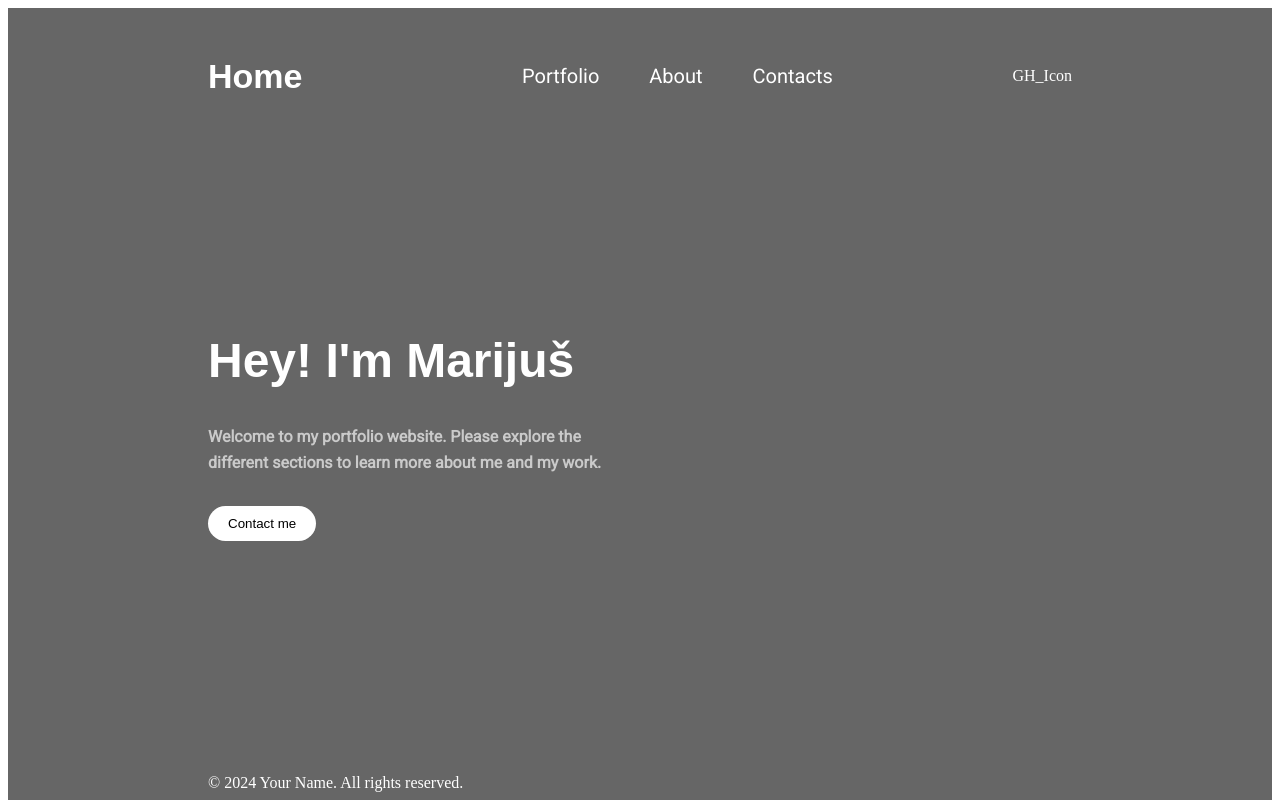
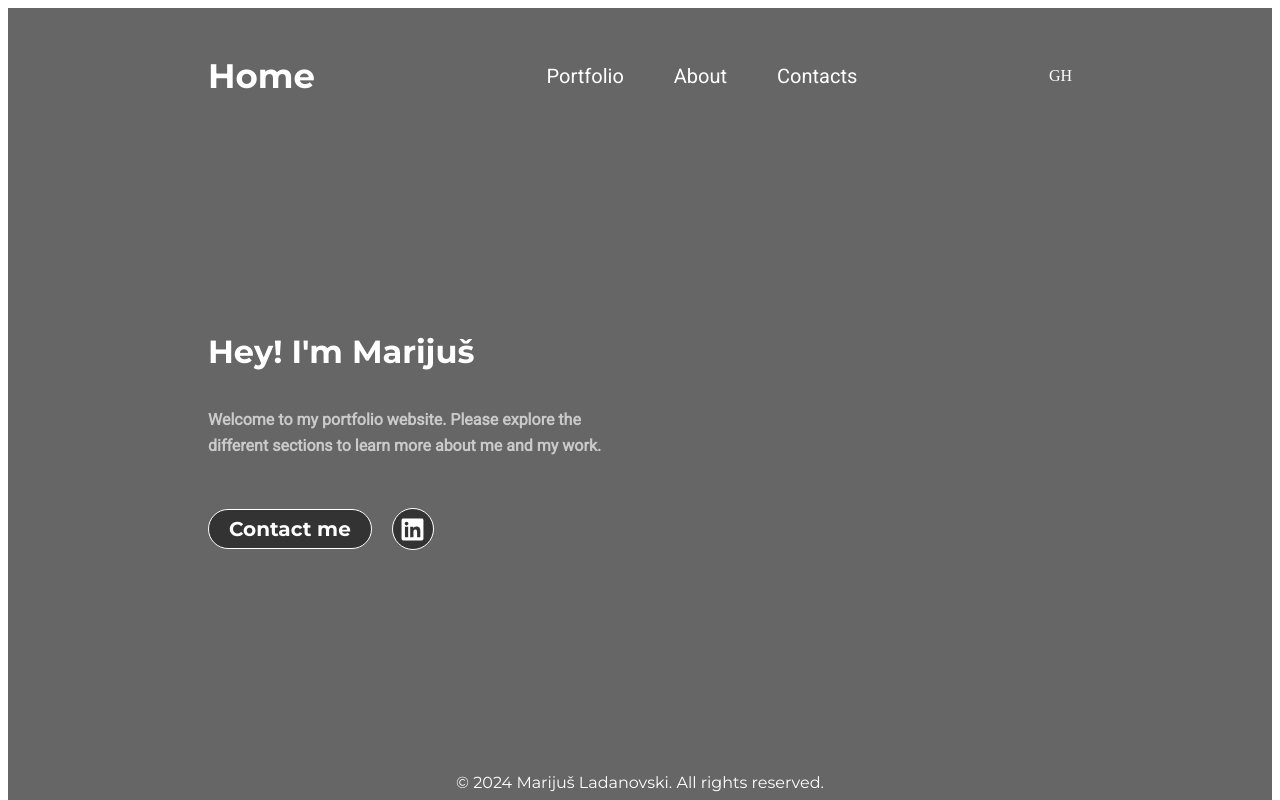
Before and after one commit to Decpwnz/portfolio-app, a React (Vite) app: page / in a window 1280 px wide. Shown: the top 800 px of the page. Built offline with nearby package versions, Linux system fonts and the light colour scheme.

Commit message:
add styles for Home component

```diff
--- a/package.json
+++ b/package.json
@@ -15,6 +15,7 @@
     "@reduxjs/toolkit": "^2.2.5",
     "react": "^18.2.0",
     "react-dom": "^18.2.0",
+    "react-icons": "^5.3.0",
     "react-redux": "^9.1.2",
     "react-router-dom": "^6.23.1"
   },
--- a/src/App.tsx
+++ b/src/App.tsx
@@ -1,12 +1,12 @@
 import { Outlet } from 'react-router-dom'
 
-import { Counter } from './features/counter/Counter'
+// import { Counter } from './features/counter/Counter'
 
 function App() {
   return (
     <>
       <Outlet /> {/* This renders the matched child route */}
-      <Counter />
+      {/* <Counter /> */}
     </>
   )
 }
--- a/src/index.css
+++ b/src/index.css
@@ -1,68 +1 @@
-/* :root {
-  font-family: Inter, system-ui, Avenir, Helvetica, Arial, sans-serif;
-  line-height: 1.5;
-  font-weight: 400;
-
-  color-scheme: light dark;
-  color: rgba(255, 255, 255, 0.87);
-  background-color: #242424;
-
-  font-synthesis: none;
-  text-rendering: optimizeLegibility;
-  -webkit-font-smoothing: antialiased;
-  -moz-osx-font-smoothing: grayscale;
-}
-
-a {
-  font-weight: 500;
-  color: #646cff;
-  text-decoration: inherit;
-}
-a:hover {
-  color: #535bf2;
-}
-
-body {
-  margin: 0;
-  display: flex;
-  place-items: center;
-  min-width: 320px;
-  min-height: 100vh;
-}
-
-h1 {
-  font-size: 3.2em;
-  line-height: 1.1;
-}
-
-button {
-  border-radius: 8px;
-  border: 1px solid transparent;
-  padding: 0.6em 1.2em;
-  font-size: 1em;
-  font-weight: 500;
-  font-family: inherit;
-  background-color: #1a1a1a;
-  cursor: pointer;
-  transition: border-color 0.25s;
-}
-button:hover {
-  border-color: #646cff;
-}
-button:focus,
-button:focus-visible {
-  outline: 4px auto -webkit-focus-ring-color;
-}
-
-@media (prefers-color-scheme: light) {
-  :root {
-    color: #213547;
-    background-color: #ffffff;
-  }
-  a:hover {
-    color: #747bff;
-  }
-  button {
-    background-color: #f9f9f9;
-  }
-} */
+@import url('https://fonts.googleapis.com/css2?family=Poppins:wght@400;700&family=Roboto:wght@300;400&family=Montserrat:wght@400;700&display=swap');
--- a/src/pages/Home/Home.module.css
+++ b/src/pages/Home/Home.module.css
@@ -1,5 +1,3 @@
-@import url('https://fonts.googleapis.com/css2?family=Poppins:wght@400;700&family=Roboto:wght@300;400&display=swap');
-
 .container {
   max-width: 100%;
   min-height: 100vh;
@@ -8,11 +6,6 @@
   padding: 20px 200px;
   display: flex;
   flex-direction: column;
-  /* ... existing styles ... */
-  /* background-image: url('../../assets/background.jpg'); */
-  /* background-size: cover; */
-  /* background-position: right center; */
-  /* background-repeat: no-repeat; */
 }
 
 .header {
@@ -41,10 +34,6 @@
   font-family: 'Roboto', sans-serif;
 }
 
-.themeToggle {
-  /* Style for theme toggle button */
-}
-
 .main {
   flex-grow: 1;
   display: flex;
@@ -55,39 +44,82 @@
 }
 
 .main h1 {
-  font-family: 'Montserrat', sans-serif; /* Use 'Poppins', 'Montserrat' or 'Proxima Nova' if preferred */
-  font-weight: 700; /* Bold */
-  font-size: 48px; /* Adjust size as needed */
-  color: #ffffff; /* White color for text */
-  margin-bottom: 20px; /* Spacing below heading */
+  font-family: 'Montserrat', sans-serif;
+  font-weight: 700;
+  color: #ffffff;
+  margin-bottom: 20px;
 }
 
 .main p {
-  font-family: 'Roboto', sans-serif; /* Could also use 'Open Sans' or 'Lato' */
-  font-weight: 700; /* Light weight */
+  font-family: 'Roboto', sans-serif;
+  font-weight: 700;
   font-size: 16px;
-  color: #cacaca; /* Light grey text */
-  line-height: 1.6; /* Improve readability */
-  margin-bottom: 30px; /* Spacing below paragraph */
+  color: #cacaca;
+  line-height: 1.6;
+  margin-bottom: 30px;
+}
+
+.contactContainer {
+  display: flex;
+  align-items: center;
+  gap: 20px;
+  margin-top: 20px;
 }
 
 .contactButton {
-  background-color: white;
-  color: black;
+  background-color: #1a1a1aaa;
+  color: white;
   border: none;
   padding: 10px 20px;
   border-radius: 20px;
   cursor: pointer;
+  height: 40px;
+  display: flex;
+  align-items: center;
+  font-family: 'Montserrat', sans-serif;
+  font-weight: 700;
+  font-size: 20px;
+  border: 1px solid white;
+  transition: background-color 0.3s ease;
+}
+
+.contactButton:hover {
+  background-color: chocolate;
+  border: 1px solid chocolate;
 }
 
 .socialIcons {
-  margin-top: 20px;
-  /* Add styles for social media icons */
+  display: flex;
+  gap: 15px;
+}
+
+.iconLink {
+  display: flex;
+  align-items: center;
+  justify-content: center;
+  height: 40px;
+  width: 40px;
+  color: white;
+  background-color: #1a1a1aaa;
+  border-radius: 50%;
+  transition: background-color 0.3s ease;
+  border: 1px solid white;
+}
+
+.iconLink:hover {
+  background-color: chocolate;
+  border: 1px solid chocolate;
+}
+
+.iconLink svg {
+  height: 25px;
+  width: 25px;
 }
 
 .footer {
   display: flex;
-  justify-content: space-between;
+  justify-content: space-around;
   align-items: center;
   padding: 20px 0;
+  font-family: 'Montserrat', sans-serif;
 }
--- a/src/pages/Home/index.tsx
+++ b/src/pages/Home/index.tsx
@@ -1,3 +1,4 @@
+import { FaLinkedin } from 'react-icons/fa'
 import { Link } from 'react-router-dom'
 
 import styles from './Home.module.css'
@@ -20,18 +21,29 @@ function Home() {
             </li>
           </ul>
         </nav>
-        <div className={styles.themeToggle}>{/* Add theme toggle button here */}GH_Icon</div>
+        <div className={styles.themeToggle}>{/* TODO Github icon or theme toggle button here */}GH</div>
       </header>
       <main className={styles.main}>
         <h1>Hey! I'm Marijuš</h1>
         <p>
           Welcome to my portfolio website. Please explore the different sections to learn more about me and my work.
         </p>
-        <button className={styles.contactButton}>Contact me</button>
-        <div className={styles.socialIcons}>{/* Add social media icons here */}</div>
+        <div className={styles.contactContainer}>
+          <button className={styles.contactButton}>Contact me</button>
+          <div className={styles.socialIcons}>
+            <a
+              className={styles.iconLink}
+              href="https://www.linkedin.com/in/marijus-ladanovski"
+              target="_blank"
+              rel="noopener noreferrer"
+            >
+              <FaLinkedin />
+            </a>
+          </div>
+        </div>
       </main>
       <footer className={styles.footer}>
-        <p>&copy; {new Date().getFullYear()} Your Name. All rights reserved.</p>
+        <p>&copy; {new Date().getFullYear()} Marijuš Ladanovski. All rights reserved.</p>
       </footer>
     </div>
   )
```
Also changed, not shown: 1 other file (tests, documents, lock files or other folders).
